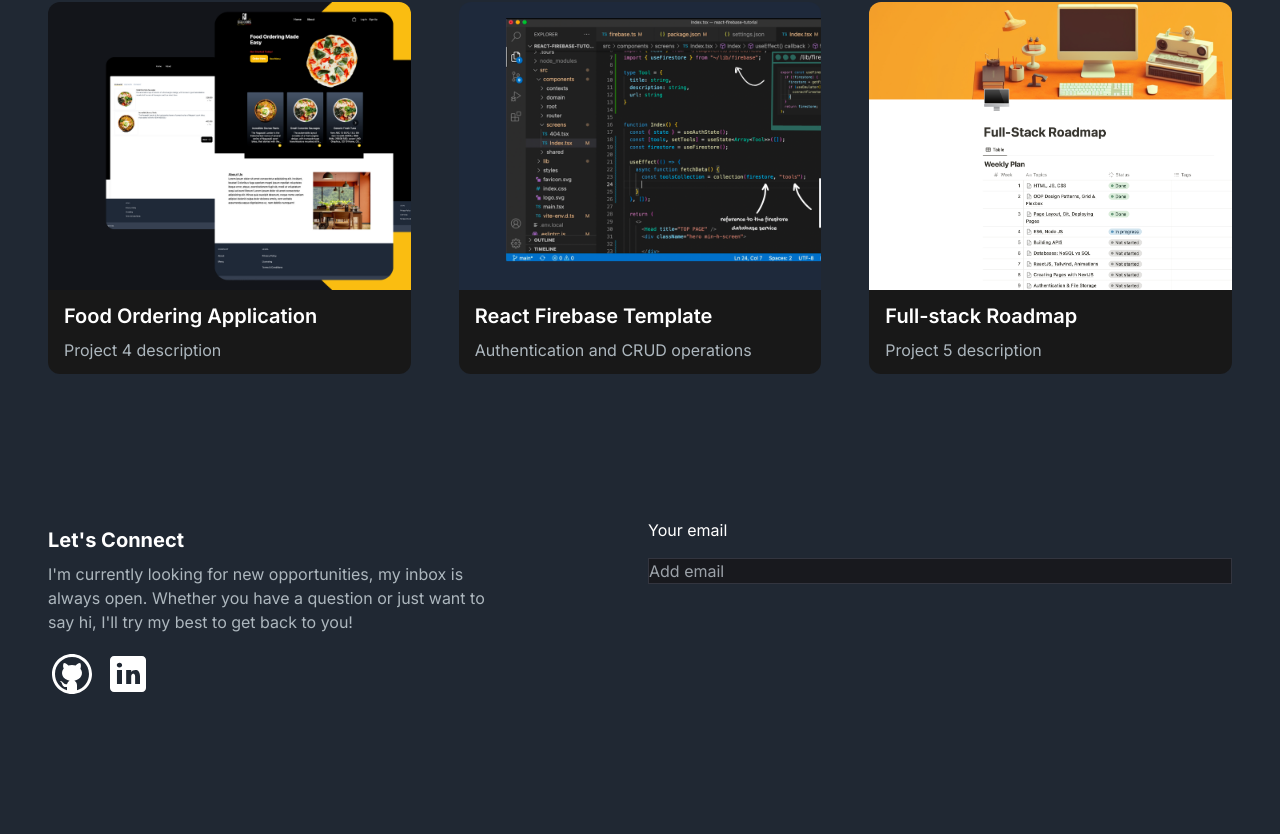
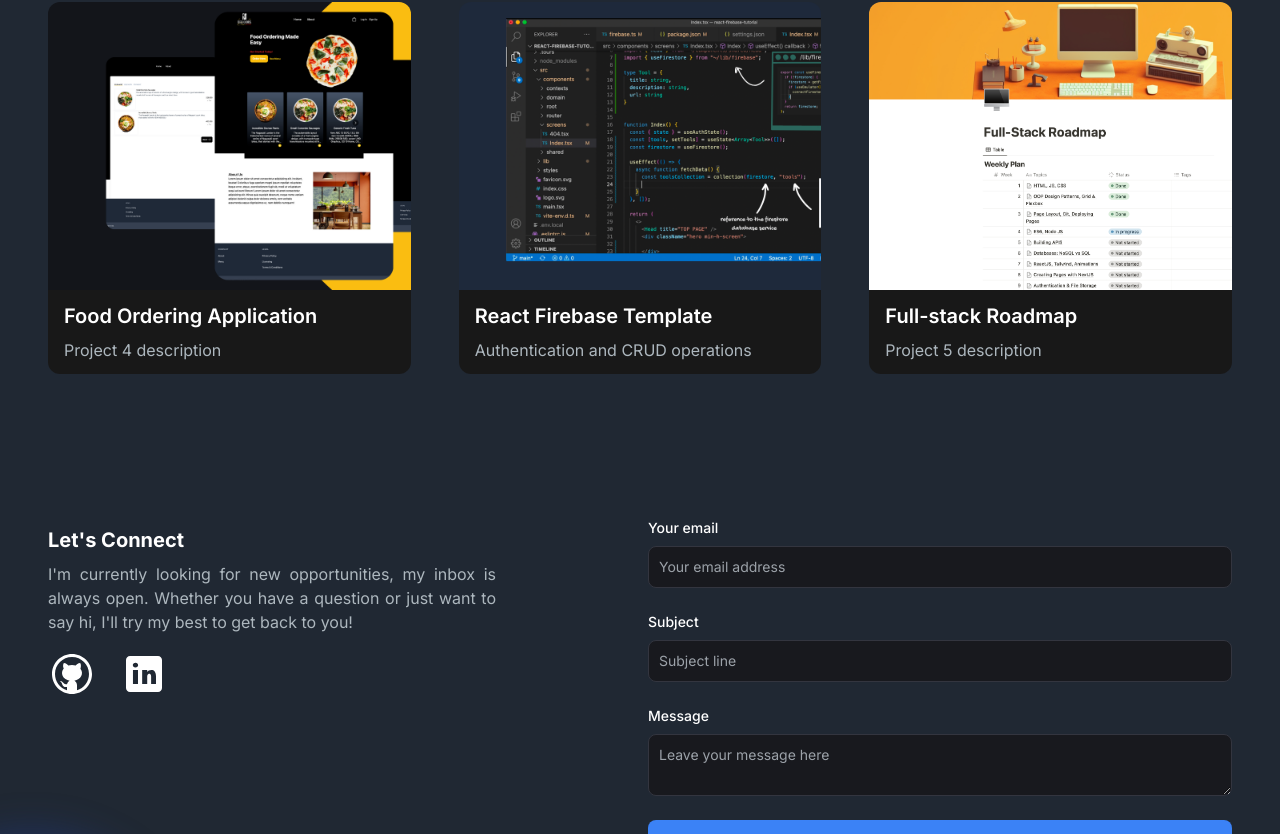
Before and after one commit to acz1992/portfolio, a Next.js app: page / in a window 1280 px wide. Shown: the part 1947-2781 px from the top of the page. Built offline with nearby package versions, Linux system fonts and the light colour scheme.

Commit message:
Add form and background effect for section

```diff
--- a/src/app/components/EmailSection.jsx
+++ b/src/app/components/EmailSection.jsx
@@ -10,17 +10,20 @@ const EmailSection = () => {
 			id="contact"
 			className="grid md:grid-cols-2 my-12 md:my-12 py-24 gap-4 relative"
 		>
+			<div className="bg-[radial-gradient(ellipse_at_center,_var(--tw-gradient-stops))] from-blue-900 to-transparent rounded-full h-80 w-80 z-0 blur-lg absolute top-3/4 -left-4 transform -translate-x-1/2 -translate-1/2"></div>
+
 			<div>
+				{/*  className="flex flex-col justify-center items-center" */}
 				<h5 className="text-xl font-bold text-white my-2">
 					Let&apos;s Connect
 				</h5>
-				<p className="text-[#ADB7BE] mb-4 max-w-md">
+				<p className="text-justify text-[#ADB7BE] mb-4 max-w-md">
 					{" "}
 					I&apos;m currently looking for new opportunities, my inbox
 					is always open. Whether you have a question or just want to
 					say hi, I&apos;ll try my best to get back to you!
 				</p>
-				<div className="socials flex flex-row gap-2">
+				<div className="socials flex flex-row gap-6">
 					<Link href="https://github.com/acz1992">
 						<Image src={GithubIcon} alt="Github Icon" />
 					</Link>
@@ -30,17 +33,57 @@ const EmailSection = () => {
 				</div>
 			</div>
 			<div>
-				<form className="flex flex-col gap-4">
-					<label htmlFor="email" type="email" className="text-white">
+				<form className="flex flex-col">
+					<div className="mb-6">
+						<label
+							htmlFor="email"
+							className="text-white block mb-2 text-sm font-medium"
+						>
 							Your email
 						</label>
 						<input
 							type="email"
 							id="email"
 							required
-						className="bg-[#18191E] border border-[#33353F] placeholder-[#9CA2A9]"
-						placeholder="Add email"
+							className="bg-[#18191E] border border-[#33353F] placeholder-[#9CA2A9] text-gray-100 text-sm rounded-lg block w-full p-2.5"
+							placeholder="Your email address"
 						/>
+					</div>
+					<div className="mb-6">
+						<label
+							htmlFor="subject"
+							className="text-white block mb-2 text-sm font-medium"
+						>
+							Subject
+						</label>
+						<input
+							type="text"
+							id="subject"
+							required
+							className="bg-[#18191E] border border-[#33353F] placeholder-[#9CA2A9] text-gray-100 text-sm rounded-lg block w-full p-2.5"
+							placeholder="Subject line"
+						/>
+					</div>
+					<div className="mb-6">
+						<label
+							htmlFor="message"
+							className="text-white block text-sm mb-2 font-medium"
+						>
+							Message
+						</label>
+						<textarea
+							name="message"
+							id="message"
+							className="bg-[#18191E] border border-[#33353F] placeholder-[#9CA2A9] text-gray-100 text-sm rounded-lg block w-full p-2.5"
+							placeholder="Leave your message here"
+						/>
+					</div>
+					<button
+						type="submit"
+						className="bg-blue-500 hover:bg-blue-600 text-white font-medium py-2.5 px-5 rounded-lg w-full"
+					>
+						Send Message
+					</button>
 				</form>
 			</div>
 		</section>
```
Also changed, not shown: 1 other file (tests, documents, lock files or other folders). Lines whose indentation alone changed are shown as unchanged.
